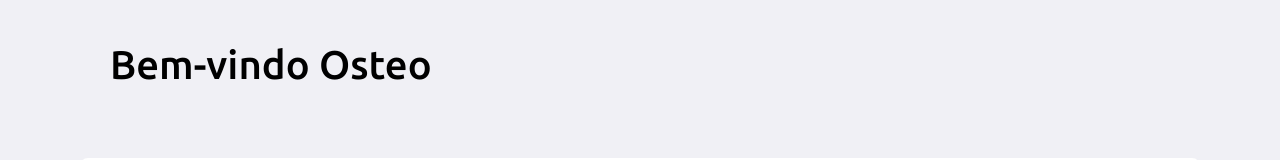
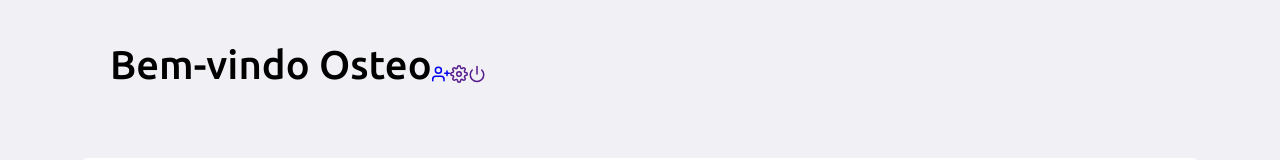
Before and after one commit to Project-Osteo/WebApp, a React (Create React App) app in the folder frontend/: page /homepage in a window 1280 px wide. Shown: the top 160 px of the page. Built offline with nearby package versions, Linux system fonts and the light colour scheme.

Commit message:
botoes homepage

```diff
--- a/frontend/src/pages/Homepage/index.js
+++ b/frontend/src/pages/Homepage/index.js
@@ -1,5 +1,6 @@
 import React from 'react';
 import { Link } from 'react-router-dom';
+import { FiUserPlus, FiSettings, FiPower } from 'react-icons/fi';
 
 import './styles.css';
 
@@ -8,6 +9,19 @@ export default function Homepage() {
       <div className="homepage-container">
           <header>
               <span>Bem-vindo Osteo</span>
+
+                <Link to="/pacientes">
+                    <FiUserPlus size={18} />
+                </Link>
+
+                <Link>
+                    <FiSettings size={18} />
+                </Link>
+
+                <Link>
+                    <FiPower size={18} />
+                </Link>
+
           </header>
 
         <ul>
```
